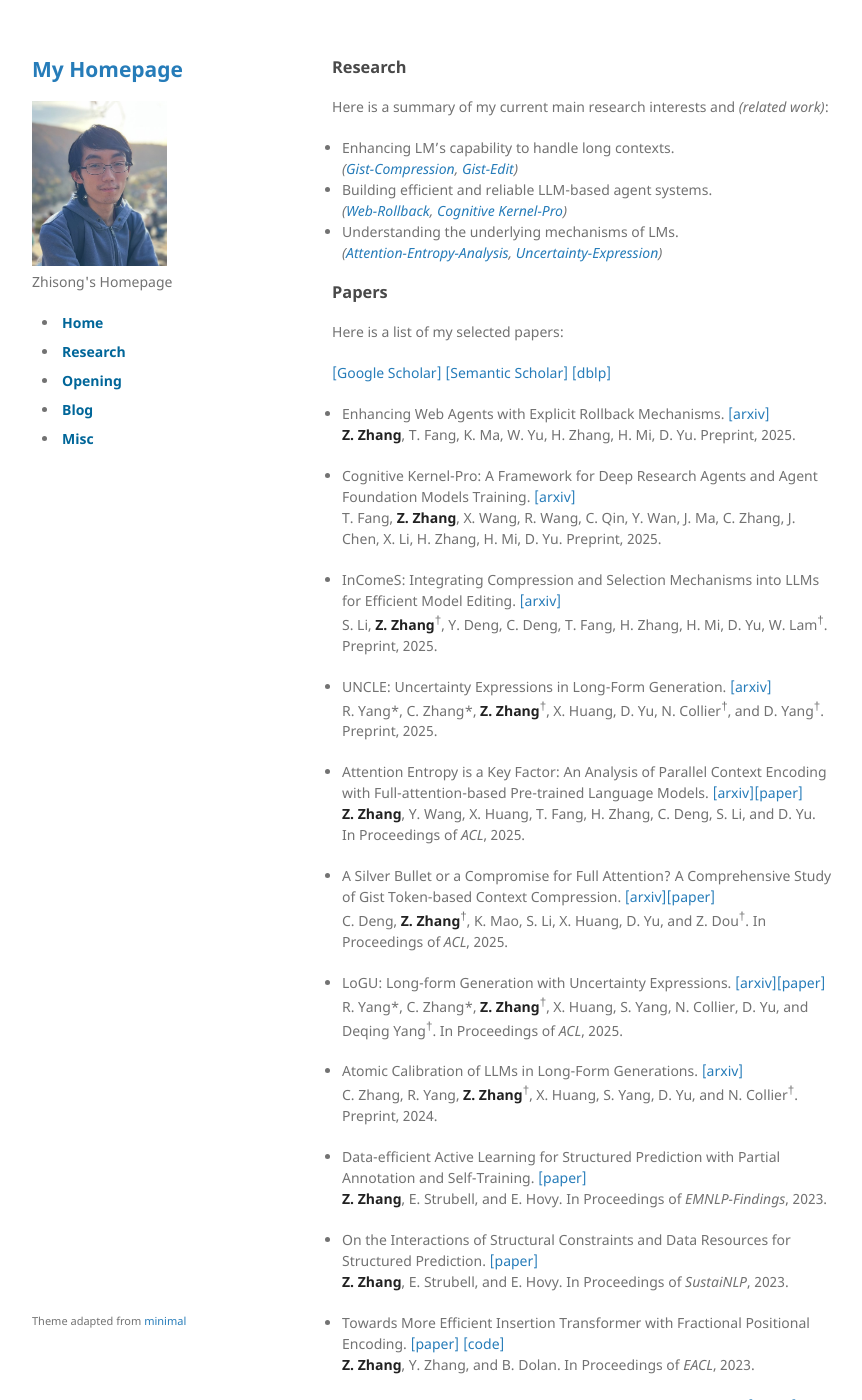
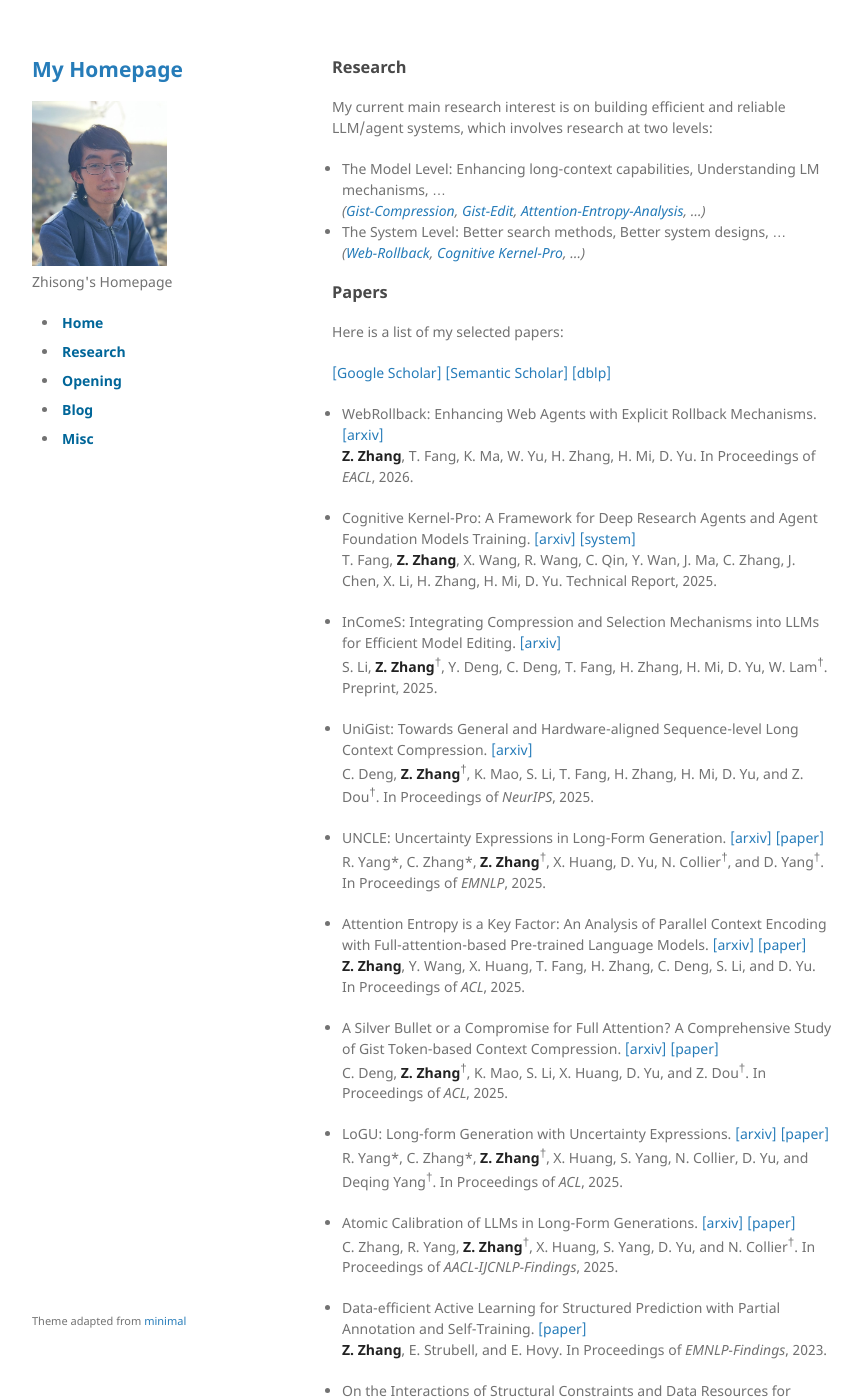
Before and after one commit to zzsfornlp/zzsfornlp.github.io, a Jekyll site: the page built from research.md, in a window 1280 px wide and 1400 px high. Shown: the whole window, without its empty margins (208-1070 px from the left). Built offline with Jekyll 4.4.1, drawn with Linux system fonts in a browser that asks for light colours; our own code applies the rules of GitHub Pages for plain Markdown files.

Commit message:
Update research.md

```diff
--- a/research.md
+++ b/research.md
@@ -4,14 +4,11 @@ layout: default
 
 ### Research
 
-Here is a summary of my current main research interests and *(related work)*:
-- Enhancing LM's capability to handle long contexts. <br>
-*([Gist-Compression](https://arxiv.org/abs/2412.17483), [Gist-Edit](https://arxiv.org/abs/2505.22156))*
-- Building efficient and reliable LLM-based agent systems. <br>
-*([Web-Rollback](https://arxiv.org/abs/2504.11788), [Cognitive Kernel-Pro](https://arxiv.org/abs/2508.00414))*
-- Understanding the underlying mechanisms of LMs. <br>
-*([Attention-Entropy-Analysis](https://arxiv.org/abs/2412.16545), [Uncertainty-Expression](https://arxiv.org/abs/2410.14309))*
-
+My current main research interest is on building efficient and reliable LLM/agent systems, which involves research at two levels:
+- The Model Level: Enhancing long-context capabilities, Understanding LM mechanisms, ... <br>
+*([Gist-Compression](https://arxiv.org/abs/2412.17483), [Gist-Edit](https://arxiv.org/abs/2505.22156), [Attention-Entropy-Analysis](https://arxiv.org/abs/2412.16545), ...)*
+- The System Level: Better search methods, Better system designs, ... <br>
+*([Web-Rollback](https://arxiv.org/abs/2504.11788), [Cognitive Kernel-Pro](https://arxiv.org/abs/2508.00414), ...)*
 
 ### Papers
 
@@ -19,29 +16,32 @@ Here is a list of my selected papers:
 
 [[Google Scholar]](https://scholar.google.com/citations?user=373vlUEAAAAJ) [[Semantic Scholar]](https://www.semanticscholar.org/author/Zhisong-Zhang/1929423) [[dblp]](https://dblp.org/pid/174/7415.html)
 
-* Enhancing Web Agents with Explicit Rollback Mechanisms. [[arxiv]](https://arxiv.org/abs/2504.11788) <br>
-**Z. Zhang**, T. Fang, K. Ma, W. Yu, H. Zhang, H. Mi, D. Yu. Preprint, 2025.
+* WebRollback: Enhancing Web Agents with Explicit Rollback Mechanisms. [[arxiv]](https://arxiv.org/abs/2504.11788) <br>
+**Z. Zhang**, T. Fang, K. Ma, W. Yu, H. Zhang, H. Mi, D. Yu. In Proceedings of *EACL*, 2026.
 
-* Cognitive Kernel-Pro: A Framework for Deep Research Agents and Agent Foundation Models Training. [[arxiv]](https://arxiv.org/abs/2508.00414) <br>
-T. Fang, **Z. Zhang**, X. Wang, R. Wang, C. Qin, Y. Wan, J. Ma, C. Zhang, J. Chen, X. Li, H. Zhang, H. Mi, D. Yu. Preprint, 2025.
+* Cognitive Kernel-Pro: A Framework for Deep Research Agents and Agent Foundation Models Training. [[arxiv]](https://arxiv.org/abs/2508.00414) [[system]](https://github.com/Tencent/CognitiveKernel-Pro/) <br>
+T. Fang, **Z. Zhang**, X. Wang, R. Wang, C. Qin, Y. Wan, J. Ma, C. Zhang, J. Chen, X. Li, H. Zhang, H. Mi, D. Yu. Technical Report, 2025.
 
 * InComeS: Integrating Compression and Selection Mechanisms into LLMs for Efficient Model Editing. [[arxiv]](https://arxiv.org/abs/2505.22156) <br>
 S. Li, **Z. Zhang**<sup>†</sup>, Y. Deng, C. Deng, T. Fang, H. Zhang, H. Mi, D. Yu, W. Lam<sup>†</sup>. Preprint, 2025.
 
-* UNCLE: Uncertainty Expressions in Long-Form Generation. [[arxiv]](https://arxiv.org/abs/2505.16922) <br>
-R. Yang\*, C. Zhang\*, **Z. Zhang**<sup>†</sup>, X. Huang, D. Yu, N. Collier<sup>†</sup>, and D. Yang<sup>†</sup>. Preprint, 2025.
+* UniGist: Towards General and Hardware-aligned Sequence-level Long Context Compression. [[arxiv]](https://arxiv.org/abs/2509.15763) <br>
+C. Deng, **Z. Zhang**<sup>†</sup>, K. Mao, S. Li, T. Fang, H. Zhang, H. Mi, D. Yu, and Z. Dou<sup>†</sup>. In Proceedings of *NeurIPS*, 2025.
 
-* Attention Entropy is a Key Factor: An Analysis of Parallel Context Encoding with Full-attention-based Pre-trained Language Models. [[arxiv]](https://arxiv.org/abs/2412.16545)[[paper]](https://aclanthology.org/2025.acl-long.485/) <br>
+* UNCLE: Uncertainty Expressions in Long-Form Generation. [[arxiv]](https://arxiv.org/abs/2505.16922) [[paper]](https://aclanthology.org/2025.emnlp-main.1543/) <br>
+R. Yang\*, C. Zhang\*, **Z. Zhang**<sup>†</sup>, X. Huang, D. Yu, N. Collier<sup>†</sup>, and D. Yang<sup>†</sup>. In Proceedings of *EMNLP*, 2025.
+
+* Attention Entropy is a Key Factor: An Analysis of Parallel Context Encoding with Full-attention-based Pre-trained Language Models. [[arxiv]](https://arxiv.org/abs/2412.16545) [[paper]](https://aclanthology.org/2025.acl-long.485/) <br>
 **Z. Zhang**, Y. Wang, X. Huang, T. Fang, H. Zhang, C. Deng, S. Li, and D. Yu. In Proceedings of *ACL*, 2025.
 
-* A Silver Bullet or a Compromise for Full Attention? A Comprehensive Study of Gist Token-based Context Compression. [[arxiv]](https://arxiv.org/abs/2412.17483)[[paper]](https://aclanthology.org/2025.acl-long.241/) <br>
+* A Silver Bullet or a Compromise for Full Attention? A Comprehensive Study of Gist Token-based Context Compression. [[arxiv]](https://arxiv.org/abs/2412.17483) [[paper]](https://aclanthology.org/2025.acl-long.241/) <br>
 C. Deng, **Z. Zhang**<sup>†</sup>, K. Mao, S. Li, X. Huang, D. Yu, and Z. Dou<sup>†</sup>. In Proceedings of *ACL*, 2025.
 
-* LoGU: Long-form Generation with Uncertainty Expressions. [[arxiv]](https://arxiv.org/abs/2410.14309)[[paper]](https://aclanthology.org/2025.acl-long.928/) <br>
+* LoGU: Long-form Generation with Uncertainty Expressions. [[arxiv]](https://arxiv.org/abs/2410.14309) [[paper]](https://aclanthology.org/2025.acl-long.928/) <br>
 R. Yang\*, C. Zhang\*, **Z. Zhang**<sup>†</sup>, X. Huang, S. Yang, N. Collier, D. Yu, and Deqing Yang<sup>†</sup>. In Proceedings of *ACL*, 2025.
 
-* Atomic Calibration of LLMs in Long-Form Generations. [[arxiv]](https://arxiv.org/abs/2410.13246) <br>
-C. Zhang, R. Yang, **Z. Zhang**<sup>†</sup>, X. Huang, S. Yang, D. Yu, and N. Collier<sup>†</sup>. Preprint, 2024.
+* Atomic Calibration of LLMs in Long-Form Generations. [[arxiv]](https://arxiv.org/abs/2410.13246) [[paper]](https://aclanthology.org/2025.findings-ijcnlp.9/) <br>
+C. Zhang, R. Yang, **Z. Zhang**<sup>†</sup>, X. Huang, S. Yang, D. Yu, and N. Collier<sup>†</sup>. In Proceedings of *AACL-IJCNLP-Findings*, 2025.
 
 * Data-efficient Active Learning for Structured Prediction with Partial Annotation and Self-Training. [[paper]](https://aclanthology.org/2023.findings-emnlp.865/) <br>
 **Z. Zhang**, E. Strubell, and E. Hovy. In Proceedings of *EMNLP-Findings*, 2023.
```
